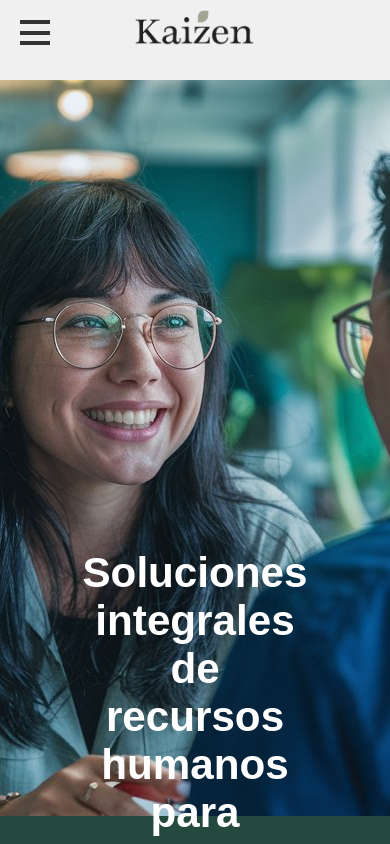
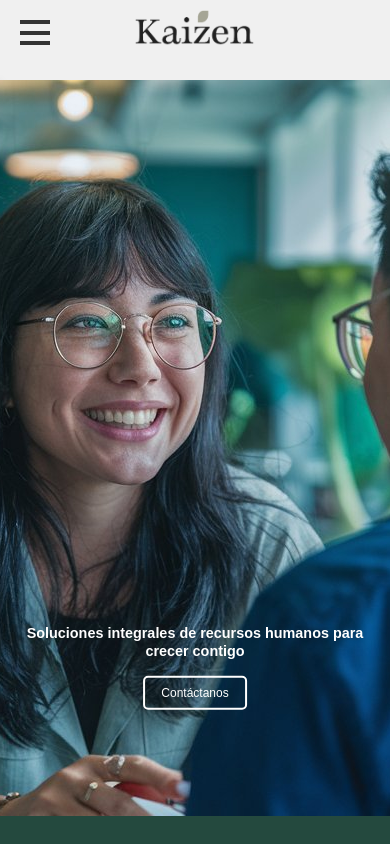
Before and after one commit to ElBuenParker/Kaizen, a React (Create React App) app: page / in a window 390 px wide. Shown: the top 844 px of the page. Built offline with nearby package versions, Linux system fonts and the light colour scheme.

Commit message:
home image update

```diff
--- a/src/App.css
+++ b/src/App.css
@@ -37,3 +37,12 @@
     transform: rotate(360deg);
   }
 }
+.App {
+  display: flex;
+  flex-direction: column;
+  min-height: 100vh; /* Ocupa toda la altura de la ventana */
+}
+
+.inicio {
+  flex: 1; /* Ocupa el espacio restante para empujar el footer hacia abajo */
+}
--- a/src/styles/Home.css
+++ b/src/styles/Home.css
@@ -1,4 +1,3 @@
-/* src/styles/Home.css */
 .home-container {
   width: 100%;
   height: 100%;
@@ -37,6 +36,10 @@
   flex-direction: row-reverse;
 }
 
+.image-main {
+  position: relative;
+}
+
 .image-desktop {
   flex: 1;
   max-width: 350px; /* Reduce ligeramente el tamaño máximo */
@@ -53,9 +56,9 @@
 
 .overlay-main {
   position: absolute;
-  top: 90%;
-  left: 50%;
-  transform: translate(-50%, -50%);
+  top: 80%; /* Centrado verticalmente */
+  left: 50%; /* Centrado horizontalmente */
+  transform: translate(-50%, -50%); /* Ajusta para centrar exactamente */
   text-align: center;
   color: white;
   z-index: 2;
@@ -129,20 +132,32 @@
   opacity: 1;
   transform: translate(0);
 }
-
 /* Estilos Responsivos */
 @media (max-width: 768px) {
   .feature-item, .feature-item2 {
     flex-direction: column;
     text-align: center;
   }
+
+  .btn-outline {
+    background: transparent;
+    color: white;
+    border: 2px solid white;
+    padding: 8px 16px; /* Ajusta el tamaño del padding para que se vea como un botón más normal */
+    border-radius: 5px;
+    text-decoration: none;
+    transition: all 0.3s ease;
+    font-size: 12px; /* Ajusta el tamaño del texto */
+    display: inline-block; /* Hace que el botón no ocupe toda la línea */
+    margin: 15px auto 10px auto; /* Ajusta la separación superior e inferior */
+  }
+
   .txt-main {
     margin-top: 5vh;
     width: 80%;
     color: #B8C4C0;
     text-align: justify;
   }
-
 
   .text-content {
     max-width: 100%;
@@ -156,11 +171,16 @@
   .btn-home {
     margin-top: 10px;
   }
+
   .main-title {
-    font-size: 2.5rem;
+    font-size: .9rem; /* Ajusta el tamaño de fuente para móviles */
     margin-bottom: 20px;
     color: #ffffff;
-    font-size: 5vh;
+    text-align: center; /* Centra el texto horizontalmente */
+    width: 80%; /* Ajusta el ancho del contenedor del título */
+    margin: 0 auto; /* Centra el contenedor */
+    padding: 0 10px; /* Añade algo de espacio a los lados */
+    box-sizing: border-box; /* Asegura que el padding no afecte el ancho total */
+    line-height: 1.3; /* Mejora la legibilidad si el texto se ajusta a varias líneas */
   }
-
 }
```
Also changed, not shown: src/pages/Home.jsx (line endings or trailing spaces).
